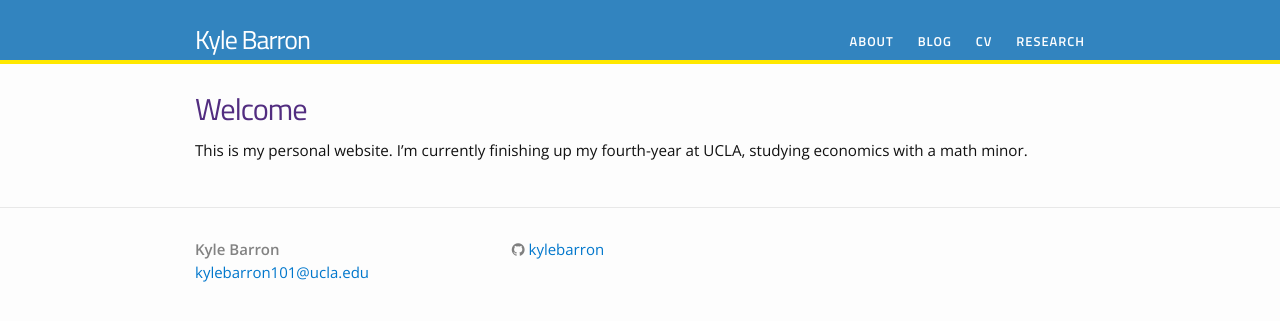
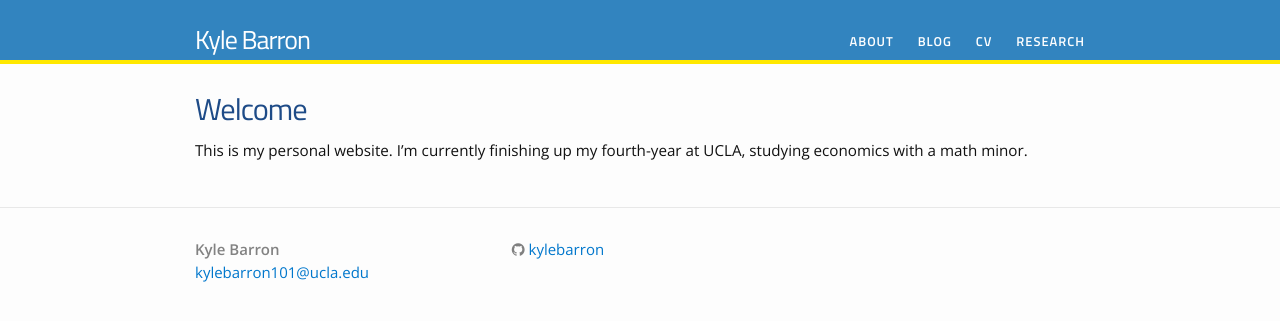
Before and after one commit to kylebarron/kylebarron.github.io, a Jekyll site: the page built from index.html, in a window 1280 px wide. Shown: the top 321 px of the page. Built offline with Jekyll 4.4.1, drawn with Linux system fonts in a browser that asks for light colours; nearby versions of some CDN libraries; some web fonts are replaced.

Commit message:
change title color to ucla secondary color
was still clemson-purple. looked bad at ucla-blue, so used darker ucla
secondary color

```diff
--- a/_sass/_layout.scss
+++ b/_sass/_layout.scss
@@ -184,7 +184,7 @@ h1 /* .post-title */ {
     letter-spacing: -1px;
     line-height: 1;
 		font-family: 'Titillium Web', sans-serif;
-		color: #522d80;
+		color: #1e4b87;
 
     @include media-query($on-laptop) {
 /*        font-size: 36px; */
```
